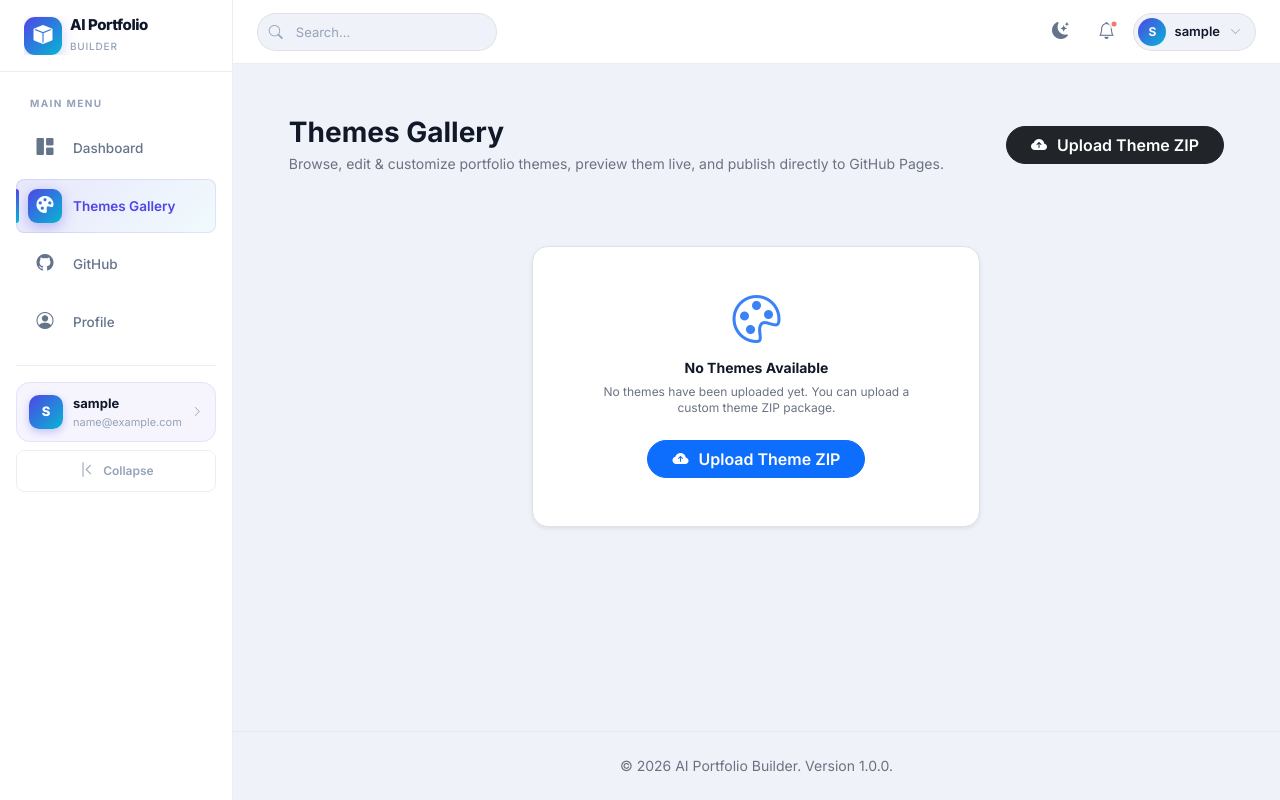
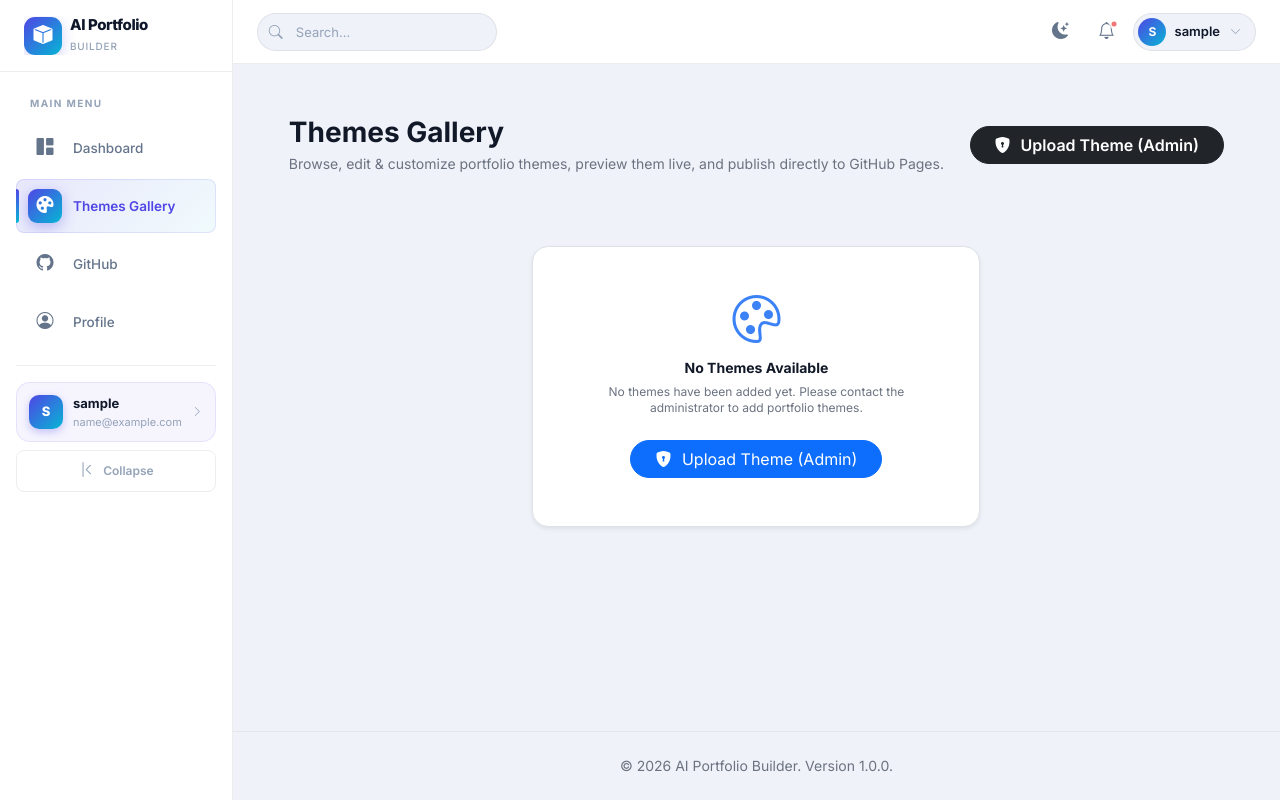
Before and after one commit to jeeva6347/AI-Portfolio-Builder, a Django app: page /themes/ in a window 1280 px wide. Run offline with Django 5.2, Linux system fonts and the light colour scheme; the visitor is signed in with stand-in values (Sample User, id 1); data that the repository does not hold is empty; some libraries are stand-ins or nearby versions.

Commit message:
fix: theme upload is admin-only via Django Admin — remove upload button and access for regular users

```diff
--- a/templates/themes/gallery.html
+++ b/templates/themes/gallery.html
@@ -10,9 +10,11 @@
             <h1 class="h3 font-bold text-gray-900 dark:text-white mb-1">Themes Gallery</h1>
             <p class="text-sm text-gray-500 dark:text-gray-400 mb-0">Browse, edit & customize portfolio themes, preview them live, and publish directly to GitHub Pages.</p>
         </div>
-        <a href="{% url 'themes:upload' %}" class="btn btn-dark rounded-pill px-4 text-white font-semibold">
-            <i class="bi bi-cloud-arrow-up-fill me-1.5"></i> Upload Theme ZIP
+        {% if request.user.is_staff or request.user.is_superuser %}
+        <a href="/admin/themes/theme/add/" class="btn btn-dark rounded-pill px-4 text-white font-semibold" target="_blank">
+            <i class="bi bi-shield-lock-fill me-1.5"></i> Upload Theme (Admin)
         </a>
+        {% endif %}
     </div>
 
     <!-- Themes Grid -->
@@ -94,10 +96,12 @@
             <div class="max-w-md mx-auto bg-white dark:bg-gray-800 border border-gray-200 dark:border-gray-700 rounded-2xl p-5 shadow-sm">
                 <i class="bi bi-palette text-5xl text-blue-500 mb-3 d-block"></i>
                 <h4 class="font-bold text-gray-900 dark:text-white mb-2">No Themes Available</h4>
-                <p class="text-xs text-gray-500 dark:text-gray-400 mb-4">No themes have been uploaded yet. You can upload a custom theme ZIP package.</p>
-                <a href="{% url 'themes:upload' %}" class="btn btn-primary rounded-pill px-4 font-semibold">
-                    <i class="bi bi-cloud-arrow-up-fill me-1.5"></i> Upload Theme ZIP
+                <p class="text-xs text-gray-500 dark:text-gray-400 mb-4">No themes have been added yet. Please contact the administrator to add portfolio themes.</p>
+                {% if request.user.is_staff or request.user.is_superuser %}
+                <a href="/admin/themes/theme/add/" class="btn btn-primary rounded-pill px-4" target="_blank">
+                    <i class="bi bi-shield-lock-fill me-1.5"></i> Upload Theme (Admin)
                 </a>
+                {% endif %}
             </div>
         </div>
         {% endfor %}
--- a/themes/views.py
+++ b/themes/views.py
@@ -43,43 +43,20 @@ class ThemeGalleryView(LoginRequiredMixin, View):
 
 class ThemeUploadView(LoginRequiredMixin, View):
     """
-    In-App Theme Upload view.
-    Upload and extract HTML5/CSS3/JS/Bootstrap/Tailwind theme ZIP packages directly in the web app.
+    Theme Upload is managed exclusively via the Django Admin interface.
+    Only staff/superusers can upload themes. Regular users are blocked.
     """
-    template_name = "themes/upload.html"
-
     def get(self, request):
-        form = ThemeUploadForm()
-        ctx = _base_context(request)
-        ctx["form"] = form
-        return render(request, self.template_name, ctx)
+        if request.user.is_staff or request.user.is_superuser:
+            return redirect("/admin/themes/theme/add/")
+        messages.error(request, "Theme upload is restricted to administrators only.")
+        return redirect("themes:gallery")
 
     def post(self, request):
-        form = ThemeUploadForm(request.POST, request.FILES)
-        if form.is_valid():
-            theme = form.save(commit=False)
-            theme.uploaded_by = request.user
-            theme.status = Theme.Status.APPROVED
-            theme.save()
-
-            zip_file = form.cleaned_data.get("zip_file")
-            if zip_file:
-                try:
-                    process_theme_upload(theme, zip_file)
-                    messages.success(request, f"Theme '{theme.name}' uploaded and installed successfully!")
-                    return redirect("themes:gallery")
-                except ThemeUploadError as e:
-                    theme.delete()
-                    messages.error(request, f"Theme upload failed: {str(e)}")
-                except Exception as e:
-                    theme.delete()
-                    messages.error(request, f"An unexpected error occurred during theme extraction: {str(e)}")
-        else:
-            messages.error(request, "Please fix the errors in the form below.")
-
-        ctx = _base_context(request)
-        ctx["form"] = form
-        return render(request, self.template_name, ctx)
+        if request.user.is_staff or request.user.is_superuser:
+            return redirect("/admin/themes/theme/add/")
+        messages.error(request, "Theme upload is restricted to administrators only.")
+        return redirect("themes:gallery")
 
 
 class ThemeEditView(LoginRequiredMixin, View):
```
Also changed, not shown: templates/dashboard/home.html (+8 -3 lines).
